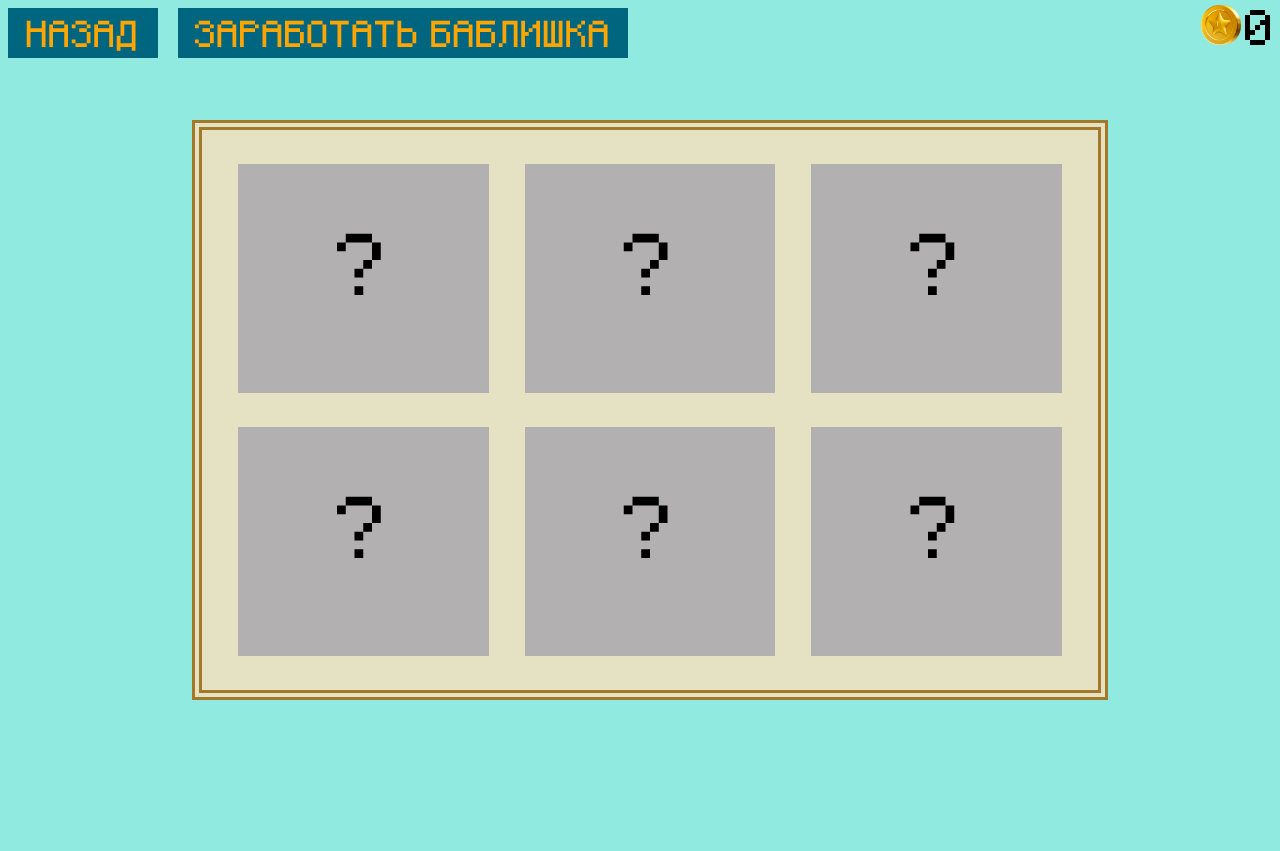
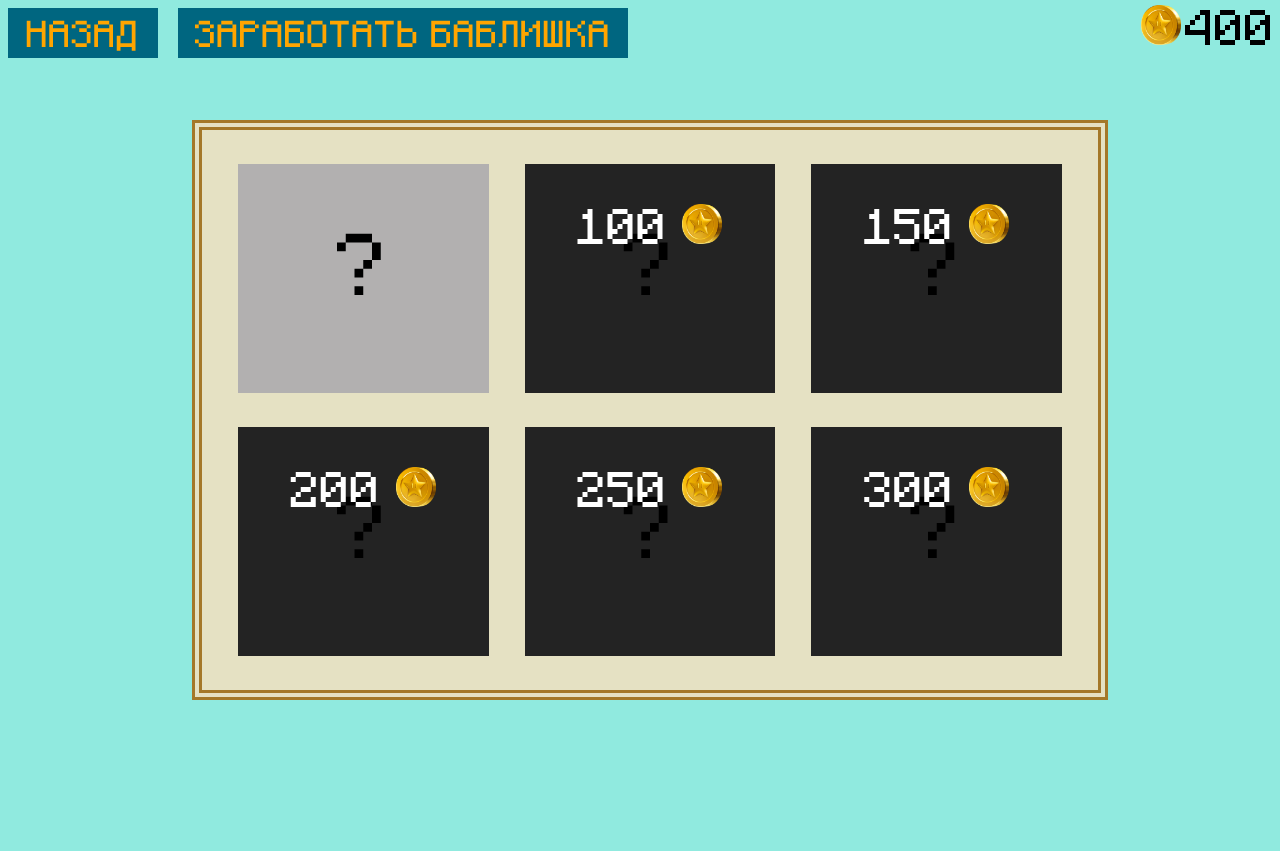
Before and after one commit to udarenienao/PESimulator, a PHP site: page /MainGame.html in a window 1280 px wide. After the commit the page ends 700 px from the top, so only its background shows below. Run offline with PHP 8.4, Linux system fonts and the light colour scheme.

Commit message:
Слив с Гришей+жизнь

```diff
--- a/GameStyles.css
+++ b/GameStyles.css
@@ -56,7 +56,7 @@ body {
 }
 
 
-#coin {
+#coin, .price {
     content:url(pictures/coin_picture.png);
     width: 40px;
     height: 40px;
@@ -176,12 +176,12 @@ body {
     right: 4%;
 }
 .sub, .life{
-    width: 70%;
-    height: 70%;
+    width: 80%;
+    height: 80%;
     background: #e5e1c3;
     position: absolute;
-    top: 15%;
-    left: 15%;
+    top: 10%;
+    left: 10%;
     border: 10px #a47829 double;
     box-shadow: 0 0 0 9999px rgba(0, 0, 0, 0.5);
     font-family: "font", serif;
@@ -190,29 +190,98 @@ body {
     visibility: hidden;
 }
 
+#buySub, #sadMessage {
+    width: 50vw;
+    height: 10vw;
+    background: #e5e1c3;
+    position: absolute;
+    margin-top: 20vw;
+    margin-left : 25vw;
+    justify-content: center;
+    border: 10px #a47829 double;
+    font-family: "font", serif;
+    font-size: 40px;
+    text-align: center;
+    visibility: hidden;
+}
+
+#page-mask {
+    background: rgba(0, 0, 0, 0.5);
+    position: fixed;
+    top: 0;
+    right: 0;
+    bottom: 0;
+    left: 0;
+    visibility: hidden;
+}
+
 .life{
     display: flex;
     flex-wrap: wrap;
     justify-content: space-between;
     box-sizing: border-box;
-    padding: 20px;
+    padding: 3.5%;
 }
 
-.sub label{
+.sub label, #buySub label, #sadMessage label{
     position: relative;
     margin: 20px;
     top: 20px;
 }
 
-.sub input, select{
+.sub input, select, #buySub input, #sadMessage input{
     font-family: "font", serif;
 }
 
-.life > #c1, #startLife, #getCoins{
+.life > p, #close, #c1, #startLife, #getCoins{
     font-family: "font", serif;
     font-size: 40px;
 }
 
-.life p{
-    top: 100px;
+.life > #close{
+    width: 41px;
+    height: 41px;
+    background: #006680;
+    color: orange;
+    border: none;
+    text-align: center;
+    cursor: pointer;
+    position: absolute;
+    right: 10px;
+    top: 10px;
 }
+
+.blocked{
+    background: rgba(0, 0, 0, 0.8);
+    width: 28%;
+    height: 41%;
+    position: absolute;
+    cursor:pointer;
+    font-size: 40px;
+    color: white;
+}
+
+#block2{
+    top: 6%;
+    left: 36%;
+}
+
+#block3{
+    top: 6%;
+    right: 4%;
+}
+
+#block4{
+    bottom: 6%;
+    left: 4%;
+}
+
+#block5{
+    bottom: 6%;
+    left: 36%;
+}
+
+#block6{
+    bottom: 6%;
+    right: 4%;
+}
--- a/MainGame.html
+++ b/MainGame.html
@@ -13,27 +13,52 @@
 
 <div class="bank">
     <div id="coin" class="account"></div>
-    <div id="money" class="account">0</div>
+    <div id="money" class="account">400</div>
 </div>
 
 <div id="field">
     <div class = "free" id="f1"><p>?</p></div>
-    <div class= "done" id="f11"></div>
+    <div class="done" id="f11"></div>
 
     <div class = "free" id="f2"><p>?</p></div>
+    <div class="blocked" id="block2"><p>
+        100
+        <img class="price" src="pictures/coin_picture.png" alt="coin">
+    </p>
+    </div>
     <div class="done" id="f22"></div>
 
     <div class = "free" id="f3"><p>?</p></div>
-    <div class= "done" id="f33"></div>
+    <div class="blocked" id="block3"><p>
+        150
+        <img class="price" src="pictures/coin_picture.png" alt="coin">
+    </p>
+    </div>
+    <div class="done" id="f33"></div>
 
     <div class = "free" id="f4"><p>?</p></div>
-    <div class= "done" id="f44"></div>
+    <div class="blocked" id="block4"><p>
+        200
+        <img class="price" src="pictures/coin_picture.png" alt="coin">
+    </p>
+    </div>
+    <div class="done" id="f44"></div>
 
     <div class = "free" id="f5"><p>?</p></div>
-    <div class= "done" id="f55"></div>
+    <div class="blocked" id="block5"><p>
+        250
+        <img class="price" src="pictures/coin_picture.png" alt="coin">
+    </p>
+    </div>
+    <div class="done" id="f55"></div>
 
     <div class = "free" id="f6"><p>?</p></div>
-    <div class= "done" id="f66"></div>
+    <div class="blocked" id="block6"><p>
+        300
+        <img class="price" src="pictures/coin_picture.png" alt="coin">
+    </p>
+    </div>
+    <div class="done" id="f66"></div>
 </div>
 
 <div id="fieldNE">
@@ -92,6 +117,7 @@
 </form>
 
 <form class = "life" id = "life">
+    <button id="close">X</button>
     <div>
         <canvas id="c1" width="450" height="450"></canvas>
     </div>
@@ -103,6 +129,23 @@
     </div>
 </form>
 
+<div id="page-mask"></div>
+
+<form id="buySub">
+    <label>Открыть место?</label><br>
+    <label>
+        <input type="submit" value="Да!">
+        <input type="submit" value="Нет!">
+    </label>
+</form>
+
+<form id="sadMessage">
+    <label>У тебя мало денег(((</label><br>
+    <label>
+        <input type="submit" value="Ок">
+    </label>
+</form>
+
 <script src="scripts.js"></script>
 </body>
 </html>
```
Also changed, not shown: scripts.js (+49 -6 lines).
